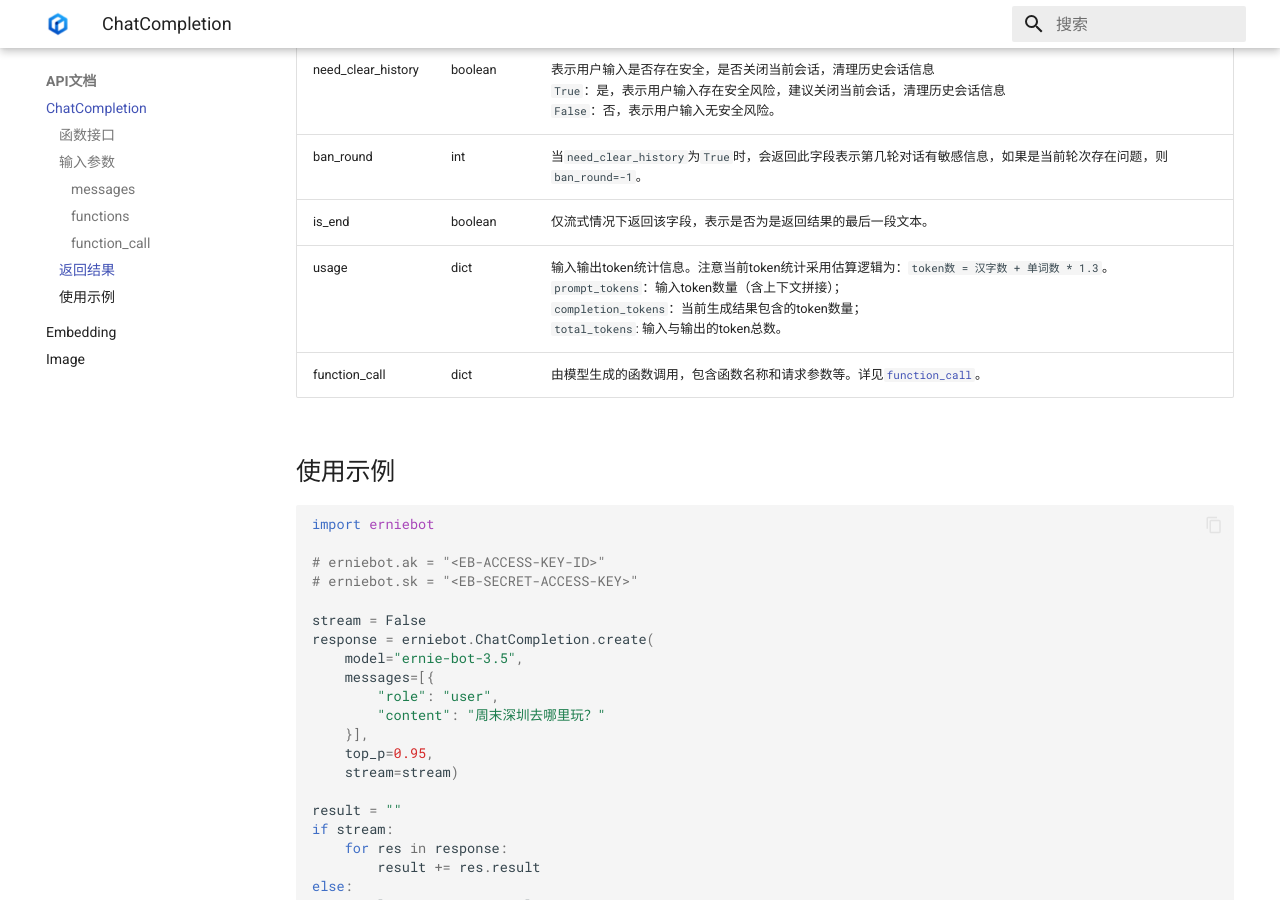
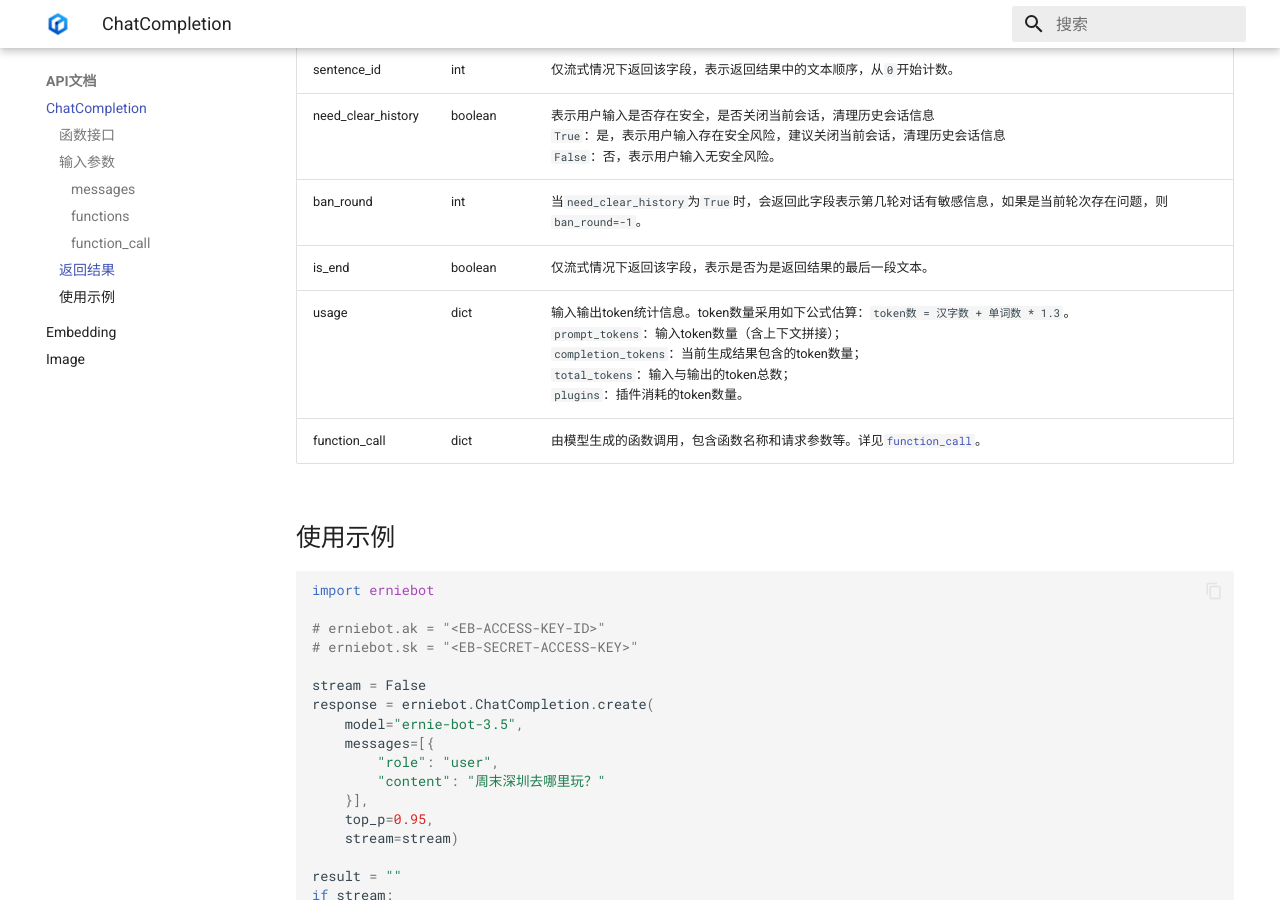
Before and after one commit to PaddlePaddle/ERNIE-SDK, an MkDocs documentation site: the page built from docs/api_reference/chat_completion.md, in a window 1280 px wide and 900 px high, scrolled down 4253 px. Built offline with MkDocs 1.6.1 and Material for MkDocs 9.7.7, drawn with Linux system fonts in a browser that asks for light colours; some of the changed text lies outside the part shown.

Commit message:
Update docs

```diff
--- a/docs/api_reference/chat_completion.md
+++ b/docs/api_reference/chat_completion.md
@@ -110,6 +110,7 @@ erniebot.ChatCompletion.create(**kwargs: Any)
 | parameters | dict | 否 | 函数请求参数。采用[JSON Schema](https://json-schema.org/)格式。 |
 | responses | dict | 否 | 函数响应参数。采用[JSON Schema](https://json-schema.org/)格式。 |
 | examples | list[dict] | 否 | 函数调用示例。可提供与`messages`类似的对话上下文信息作为函数调用的例子。 |
+| plugin_id | string | 否 | 标记函数关联的插件，便于数据统计。 |
 
 ### `function_call`
 
@@ -158,7 +159,7 @@ erniebot.ChatCompletion.create(**kwargs: Any)
 | need_clear_history | boolean | 表示用户输入是否存在安全，是否关闭当前会话，清理历史会话信息 <br>`True`：是，表示用户输入存在安全风险，建议关闭当前会话，清理历史会话信息 <br>`False`：否，表示用户输入无安全风险。 |
 | ban_round | int | 当`need_clear_history`为`True`时，会返回此字段表示第几轮对话有敏感信息，如果是当前轮次存在问题，则`ban_round=-1`。 |
 | is_end | boolean | 仅流式情况下返回该字段，表示是否为是返回结果的最后一段文本。 |
-| usage | dict | 输入输出token统计信息。注意当前token统计采用估算逻辑为：`token数 = 汉字数 + 单词数 * 1.3`。<br>`prompt_tokens`：输入token数量（含上下文拼接）；<br>`completion_tokens`：当前生成结果包含的token数量；<br>`total_tokens`: 输入与输出的token总数。 |
+| usage | dict | 输入输出token统计信息。token数量采用如下公式估算：`token数 = 汉字数 + 单词数 * 1.3`。<br>`prompt_tokens`：输入token数量（含上下文拼接）；<br>`completion_tokens`：当前生成结果包含的token数量；<br>`total_tokens`：输入与输出的token总数；<br> `plugins`：插件消耗的token数量。 |
 | function_call | dict | 由模型生成的函数调用，包含函数名称和请求参数等。详见[`function_call`](#functioncall)。 |
 
 ## 使用示例
```
Also changed, not shown: docs/api_reference/embedding.md (+1 -1 lines).
